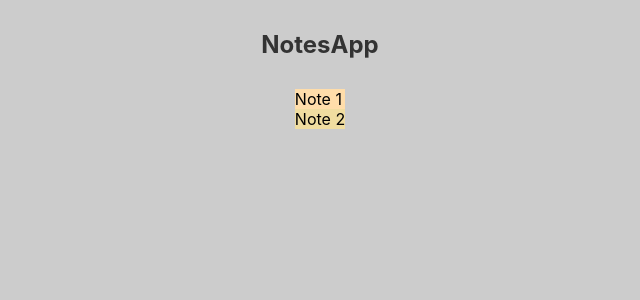
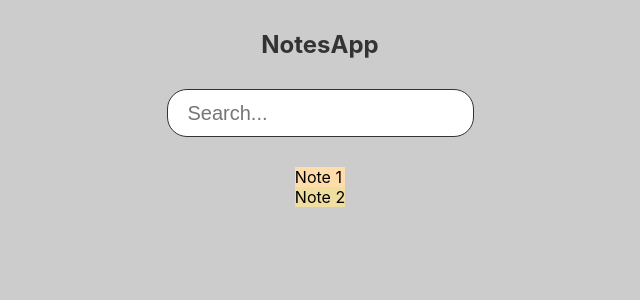
Before and after one commit to emirxmertoglu/redux-notes-app, a React (Create React App) app: page / in a window 1280 px wide. Shown: the top 300 px of the page, without its empty margins (320-960 px from the left). Built offline with nearby package versions, Linux system fonts and the light colour scheme.

Commit message:
search component

```diff
--- a/src/App.js
+++ b/src/App.js
@@ -1,6 +1,7 @@
 import { useSelector } from "react-redux";
 import Container from "./components/Container";
 import Header from "./components/Header";
+import Search from "./components/Search";
 
 export default function App() {
   const notes = useSelector((state) => state.notes.list);
@@ -8,6 +9,7 @@ export default function App() {
   return (
     <Container>
       <Header />
+      <Search />
       <ul>
         {notes.map((note) => (
           <li key={note.id} style={{ backgroundColor: note.color }}>
--- /dev/null
+++ b/src/components/Search/index.js
@@ -0,0 +1,5 @@
+import styles from "./search.module.css";
+
+export default function Search() {
+  return <input className={styles.search} placeholder="Search..." />;
+}
--- /dev/null
+++ b/src/components/Search/search.module.css
@@ -0,0 +1,8 @@
+.search {
+  padding: 10px 20px;
+  height: 48px;
+  border-radius: 20px;
+  border: 1px solid #333;
+  outline: none;
+  font-size: 20px;
+}
```
